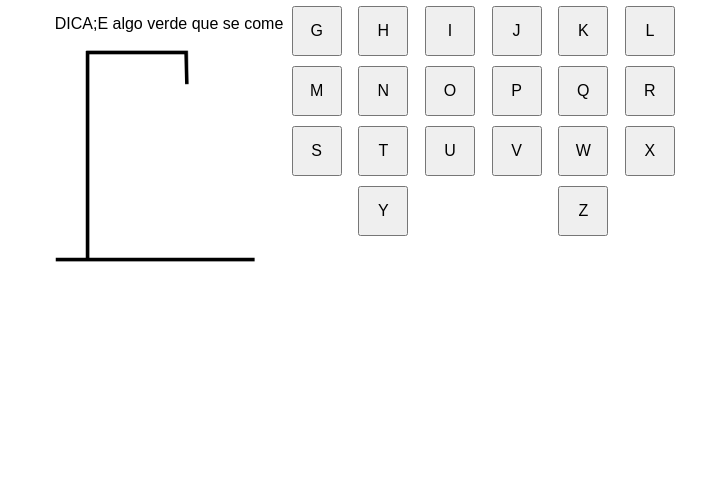
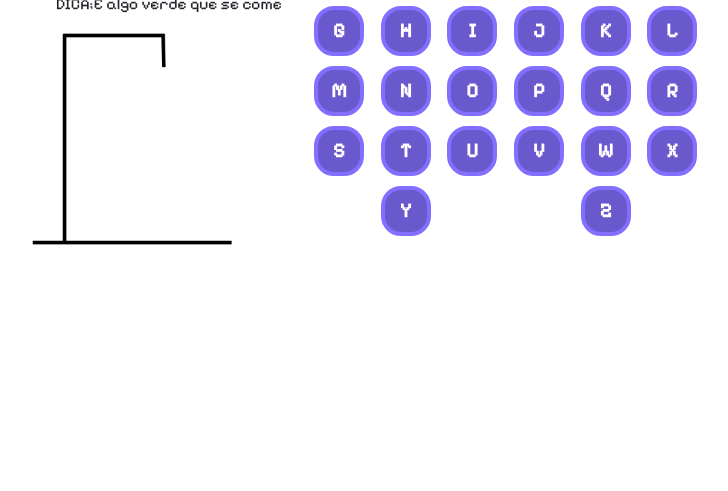
Before and after one commit to carlos676767/jogo-da-forca, a website built with Vite: page jogo/index.html in a window 1280 px wide. Shown: the part 309-800 px from the top of the page, without its empty margins (271-999 px from the left). Built offline with nearby package versions, Linux system fonts and the light colour scheme; some packages are replaced by stand-ins of ours.

Commit message:
nova att

```diff
--- a/jogo/index.html
+++ b/jogo/index.html
@@ -5,7 +5,9 @@
     <link rel="icon" type="image/svg+xml" href="/vite.svg" />
     <meta name="viewport" content="width=device-width, initial-scale=1.0" />
     <title>Jogo da Forca</title>
+    <link href="https://cdn.jsdelivr.net/npm/bootstrap@5.3.2/dist/css/bootstrap.min.css" rel="stylesheet" integrity="sha384-T3c6CoIi6uLrA9TneNEoa7RxnatzjcDSCmG1MXxSR1GAsXEV/Dwwykc2MPK8M2HN" crossorigin="anonymous">
     <link rel="stylesheet" href="src/style.css">
+    <link rel="shortcut icon" href="public/img/jogo-da-forca.ico" type="image/x-icon">
   </head>
   <body>
 
@@ -53,9 +55,8 @@
       <button value="y">Y</button>
       <button value="z">Z</button>
   </div>
-
    </main>
-
     <script type="module" src="/src/main.ts"></script>
+    <script src="https://cdn.jsdelivr.net/npm/bootstrap@5.3.2/dist/js/bootstrap.bundle.min.js" integrity="sha384-C6RzsynM9kWDrMNeT87bh95OGNyZPhcTNXj1NW7RuBCsyN/o0jlpcV8Qyq46cDfL" crossorigin="anonymous"></script>
   </body>
 </html>
--- a/jogo/package.json
+++ b/jogo/package.json
@@ -13,6 +13,7 @@
     "vite": "^5.0.8"
   },
   "dependencies": {
-    "animate.css": "^4.1.1"
+    "animate.css": "^4.1.1",
+    "bootstrap": "^5.3.2"
   }
 }
--- a/jogo/src/style.css
+++ b/jogo/src/style.css
@@ -1,3 +1,4 @@
+@import url('https://fonts.googleapis.com/css2?family=Pixelify+Sans&display=swap');
 body {
   font-family: Arial, sans-serif;
   display: flex;
@@ -60,9 +61,20 @@ button {
   width: 50px;
   height: 50px;
   margin: 5px;
-  font-size: 16px;
+  font-size: 20px;
+  font-family: 'Pixelify Sans', sans-serif;
+  border: none;
+  border: 4px solid #836FFF;
+  border-radius: 20px;
+  background-color: #6959CD;
+  color: white;
+  font-weight: bold;
 }
 
+h1, p{
+  font-family: 'Pixelify Sans', sans-serif;
+
+}
 
 @media(max-width: 768px){
   main{
```
Also changed, not shown: jogo/public/img/jogo-da-forca.ico (added), 1 other file.
